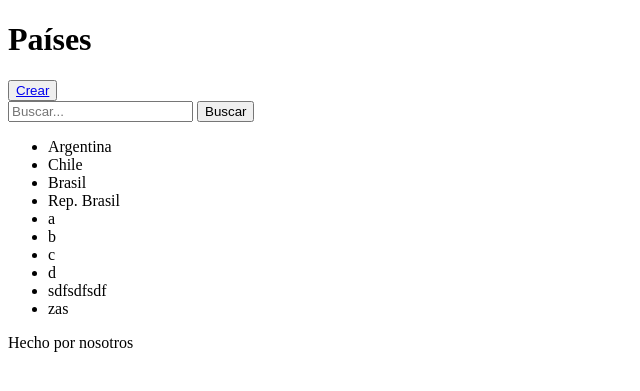
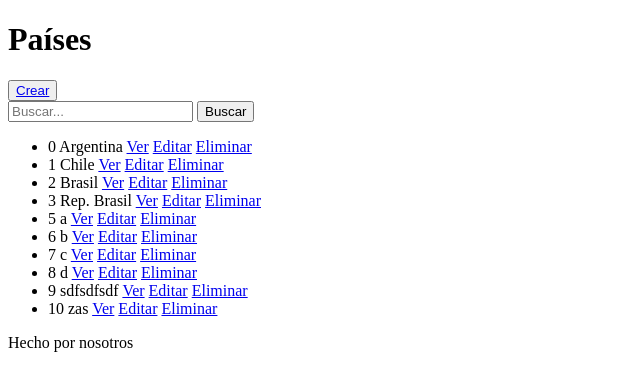
Before and after one commit to esthorace/coder-85140-django, a Django app: page /paises/ in a window 1280 px wide. Shown: the part 85-476 px from the top of the page, without its empty margins (0-640 px from the left). Run offline with Django 5.2, Linux system fonts and the light colour scheme; data comes from the database, SQL or seed files in the repository.

Commit message:
Agrega Ver Detalle para Pais

```diff
--- a/src/config/urls.py
+++ b/src/config/urls.py
@@ -25,6 +25,7 @@ from prueba.views import (
     paises_crear,
     paises_listar,
     tirar_dado,
+    paises_ver,
 )
 
 urlpatterns = [
@@ -36,4 +37,5 @@ urlpatterns = [
     # punto de prueba
     path("paises/", paises_listar, name="paises_listar"),
     path("paises/crear/", paises_crear, name="paises_crear"),
+    path("paises/ver/<int:pk>", paises_ver, name="paises_ver")
 ]
--- a/src/prueba/templates/prueba/paises.html
+++ b/src/prueba/templates/prueba/paises.html
@@ -12,7 +12,11 @@
 
 <ul>
     {% for pais in paises %}
-        <li>{{ pais.nombre }}</li>
+        <li>{{ pais.id }} {{ pais.nombre }}
+            <a href="{% url 'paises_ver' pais.id %}">Ver</a>
+            <a href="#">Editar</a>
+            <a href="#">Eliminar</a>
+        </li>
     {% endfor %}
 </ul>
 
--- a/src/prueba/views.py
+++ b/src/prueba/views.py
@@ -59,3 +59,7 @@ def paises_crear(request):
     else:
         form = PaisForm()
     return render(request, "prueba/paises_crear.html", {"form": form})
+
+def paises_ver(request, pk: int):
+    pais = models.Pais.objects.get(id=pk)
+    return render(request, "prueba/paises_ver.html", {"pais": pais})
```
Also changed, not shown: src/prueba/templates/prueba/paises_ver.html (added, +14 -0 lines).
